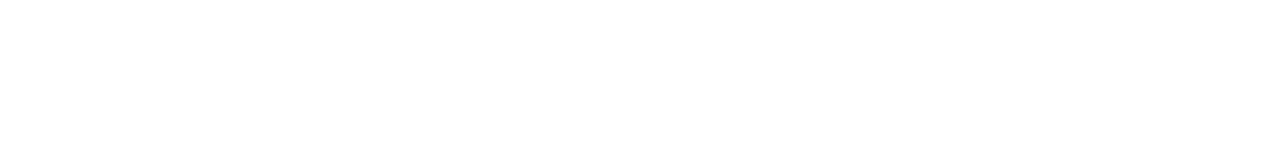
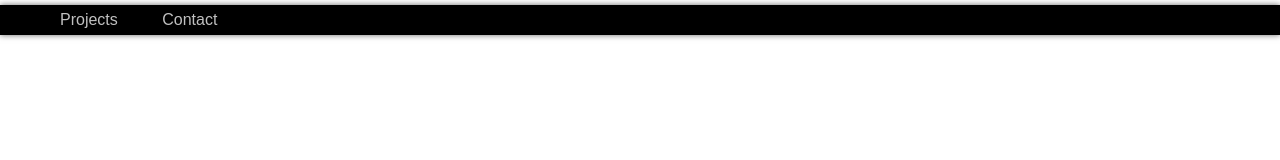
Before and after one commit to LukeNotDuke/LukeNotDuke.github.io, a plain HTML site: page projects.html in a window 1280 px wide. Drawn offline with Linux system fonts and the light colour scheme.

Commit message:
Refactoring

```diff
--- a/projects.html
+++ b/projects.html
@@ -0,0 +1,47 @@
+<!Doctype Html>
+<html>
+<head>
+	<title>
+		Chinmay Gupta
+	</title>
+	<style type=text/css>
+		body {
+			height: 125vh;
+			argin-top: 80px;
+			padding: 30px;
+			background-size: cover;
+			font-family: sans-serif;
+		}
+		header {
+			background-color: black;
+			position: fixed;
+			left: 0;
+			right: 0;
+			top: 5px;
+			height: 30px;
+			display: flex;
+			align-items: center;
+			box-shadow: 0 0 6px 0 dimgrey;}
+		header * {  display: inline;  }
+		header li {  margin: 20px;  }
+		header li a {
+			color: silver;
+			text-decoration: none;}
+	</style>
+</head>
+<body>
+	<style>
+		body {
+			background-image: "background.webp";
+		}
+	</style>
+	<header>
+		<nav>
+			<ul>
+				<li><a href=projects.html>Projects</a></li>
+				<li><a href=contact-me.html>Contact</a></li>
+			</ul>
+		</nav>
+	</header>
+</body>
+</html>
```
Also changed, not shown: about-me.html (deleted, +0 -19 lines), contact-me.html (+47 -0 lines), index.html (+1 -2 lines).
